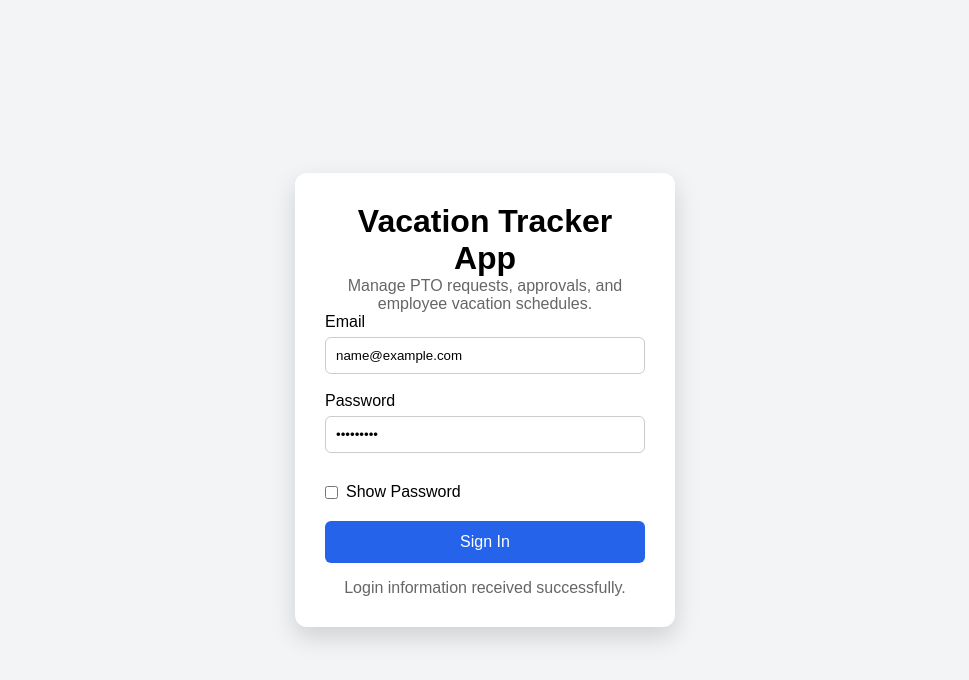
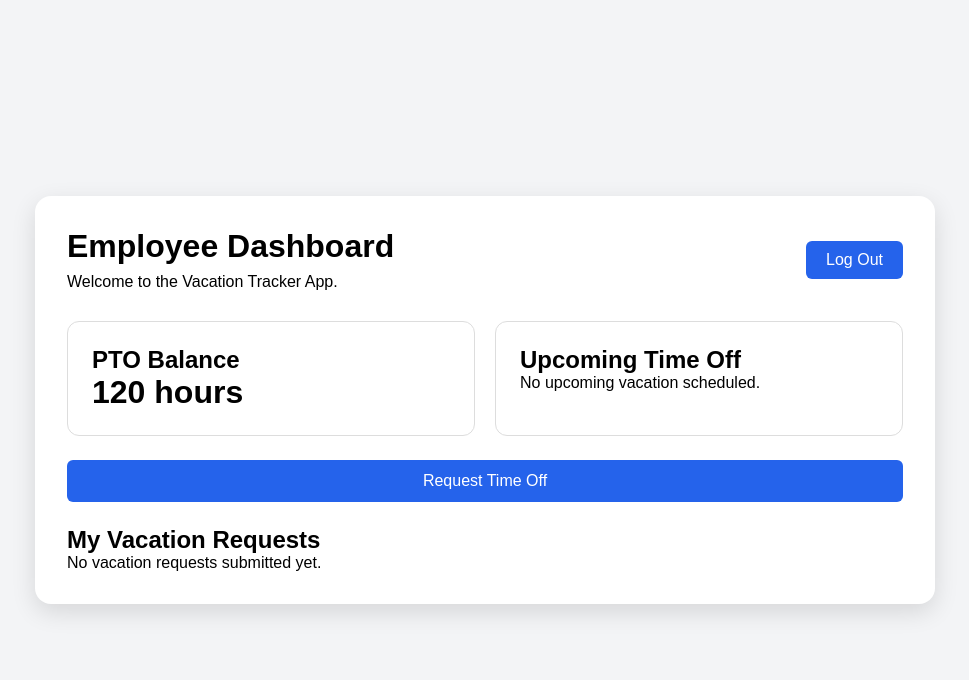
Before and after one commit to Henry-DensonJr33/Vacation-Tracker-App, a React app in the folder frontend/: page / in a window 1280 px wide. Both pictures are taken after typing "name@example.com", "Sample123" into the empty fields and a click on the button "Sign In". Shown: the top 680 px of the page, without its empty margins (155-1124 px from the left). Built offline with nearby package versions, Linux system fonts and the light colour scheme; the HTML template or start-up script is replaced by a standard one.

Commit message:
Add employee dashboard and time off request form

```diff
--- a/frontend/src/App.css
+++ b/frontend/src/App.css
@@ -6,10 +6,12 @@ body {
 }
 
 .app-container {
+  min-height: 100vh;
   display: flex;
   justify-content: center;
   align-items: center;
-  height: 100vh;
+  padding: 40px 20px;
+  box-sizing: border-box;
 }
 
 .login-card {
@@ -80,3 +82,105 @@ button:hover {
   font-weight: normal;
   cursor: pointer;
 }
+
+.dashboard {
+  width: 100%;
+  max-width: 900px;
+  background: white;
+  padding: 32px;
+  border-radius: 16px;
+  box-shadow: 0 8px 24px rgba(0, 0, 0, 0.12);
+}
+
+.dashboard-header {
+  display: flex;
+  justify-content: space-between;
+  align-items: center;
+  gap: 20px;
+  margin-bottom: 30px;
+}
+
+.dashboard-header h1 {
+  margin: 0;
+}
+
+.dashboard-header p {
+  margin-top: 8px;
+}
+
+.dashboard-grid {
+  display: grid;
+  grid-template-columns: repeat(2, 1fr);
+  gap: 20px;
+  margin-bottom: 24px;
+}
+
+.dashboard-card {
+  padding: 24px;
+  border: 1px solid #dddddd;
+  border-radius: 12px;
+}
+
+.dashboard-card h2 {
+  margin-top: 0;
+}
+
+.dashboard-number {
+  font-size: 2rem;
+  font-weight: bold;
+}
+
+.request-button {
+  width: 100%;
+  margin-bottom: 24px;
+}
+
+.requests-section {
+  padding: 24px;
+  border: 1px solid #dddddd;
+  border-radius: 12px;
+}
+
+.logout-button {
+  width: auto;
+  padding: 10px 20px;
+}
+
+.request-form {
+  margin-bottom: 24px;
+  padding: 24px;
+  border: 1px solid #dddddd;
+  border-radius: 12px;
+}
+
+.request-form h2 {
+  margin-top: 0;
+}
+
+.request-form label {
+  display: block;
+  margin-top: 16px;
+  margin-bottom: 6px;
+  font-weight: bold;
+}
+
+.request-form input,
+.request-form textarea {
+  width: 100%;
+  box-sizing: border-box;
+}
+
+.request-form textarea {
+  min-height: 100px;
+  resize: vertical;
+}
+
+.request-form-buttons {
+  display: flex;
+  gap: 12px;
+  margin-top: 20px;
+}
+
+.request-form-buttons button {
+  flex: 1;
+}
--- a/frontend/src/App.jsx
+++ b/frontend/src/App.jsx
@@ -1,4 +1,4 @@
-import { useId, useState } from 'react';
+import { useState } from 'react';
 import './App.css';
 
 function App() {
@@ -6,6 +6,8 @@ function App() {
   const [password, setPassword] = useState('');
   const [message, setMessage] = useState('');
   const [showPassword, setShowPassword] = useState(false);
+  const [isLoggedIn, setIsLoggedIn] = useState(false);
+  const [showRequestForm, setShowRequestForm] = useState(false);
 
   function handleSubmit(event) {
     event.preventDefault();
@@ -15,7 +17,83 @@ function App() {
       return;
     }
 
-    setMessage('Login information received successfully.');
+    setMessage('');
+    setIsLoggedIn(true);
+  }
+
+  if (isLoggedIn) {
+    return (
+      <div className="app-container">
+        <div className="dashboard">
+          <div className="dashboard-header">
+            <div>
+              <h1>Employee Dashboard</h1>
+              <p>Welcome to the Vacation Tracker App.</p>
+            </div>
+
+            <button
+              className="logout-button"
+              onClick={() => setIsLoggedIn(false)}
+            >
+              Log Out
+            </button>
+          </div>
+
+          <div className="dashboard-grid">
+            <div className="dashboard-card">
+              <h2>PTO Balance</h2>
+              <p className="dashboard-number">120 hours</p>
+            </div>
+
+            <div className="dashboard-card">
+              <h2>Upcoming Time Off</h2>
+              <p>No upcoming vacation scheduled.</p>
+            </div>
+          </div>
+
+          <button
+            className="request-button"
+            onClick={() => setShowRequestForm(true)}
+          >
+            Request Time Off
+          </button>
+
+          {showRequestForm && (
+            <div className="request-form">
+              <h2>Request Time Off</h2>
+
+              <label htmlFor="startDate">Start Date</label>
+              <input id="startDate" type="date" />
+
+              <label htmlFor="endDate">End Date</label>
+              <input id="endDate" type="date" />
+
+              <label htmlFor="reason">Reason</label>
+              <textarea
+                id="reason"
+                placeholder="Enter a reason for your request"
+              />
+
+              <div className="request-form-buttons">
+                <button onClick={() => setShowRequestForm(false)}>
+                  Cancel
+                </button>
+
+                <button>
+                  Submit Request
+                </button>
+              </div>
+            </div>
+          )}
+
+          <div className="request-section">
+            <h2>My Vacation Requests</h2>
+
+            <p>No vacation requests submitted yet.</p>
+          </div>
+        </div>
+      </div>
+    );
   }
 
   return (
```
